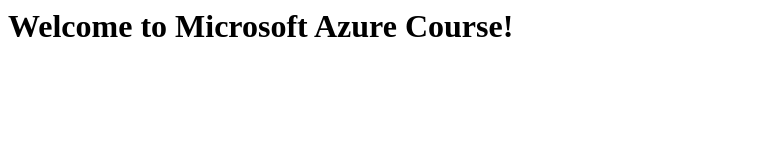
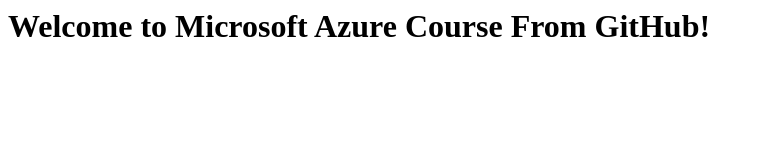
Before and after one commit to neeldevi/AzureWebApp, a plain HTML site: page index.html in a window 1280 px wide. Shown: the whole page, without its empty margins (0-761 px from the left). Drawn offline with Linux system fonts and the light colour scheme.

Commit message:
Add files via upload

```diff
--- a/index.html
+++ b/index.html
@@ -1,8 +1,15 @@
 <html>
+
 <title>DemoWebApp
+
 </title>
+
 <body>
+
 <h1>
-Welcome to Microsoft Azure Course!</h1>
+
+Welcome to Microsoft Azure Course From GitHub!</h1>
+
 </body>
+
 </html>
```
